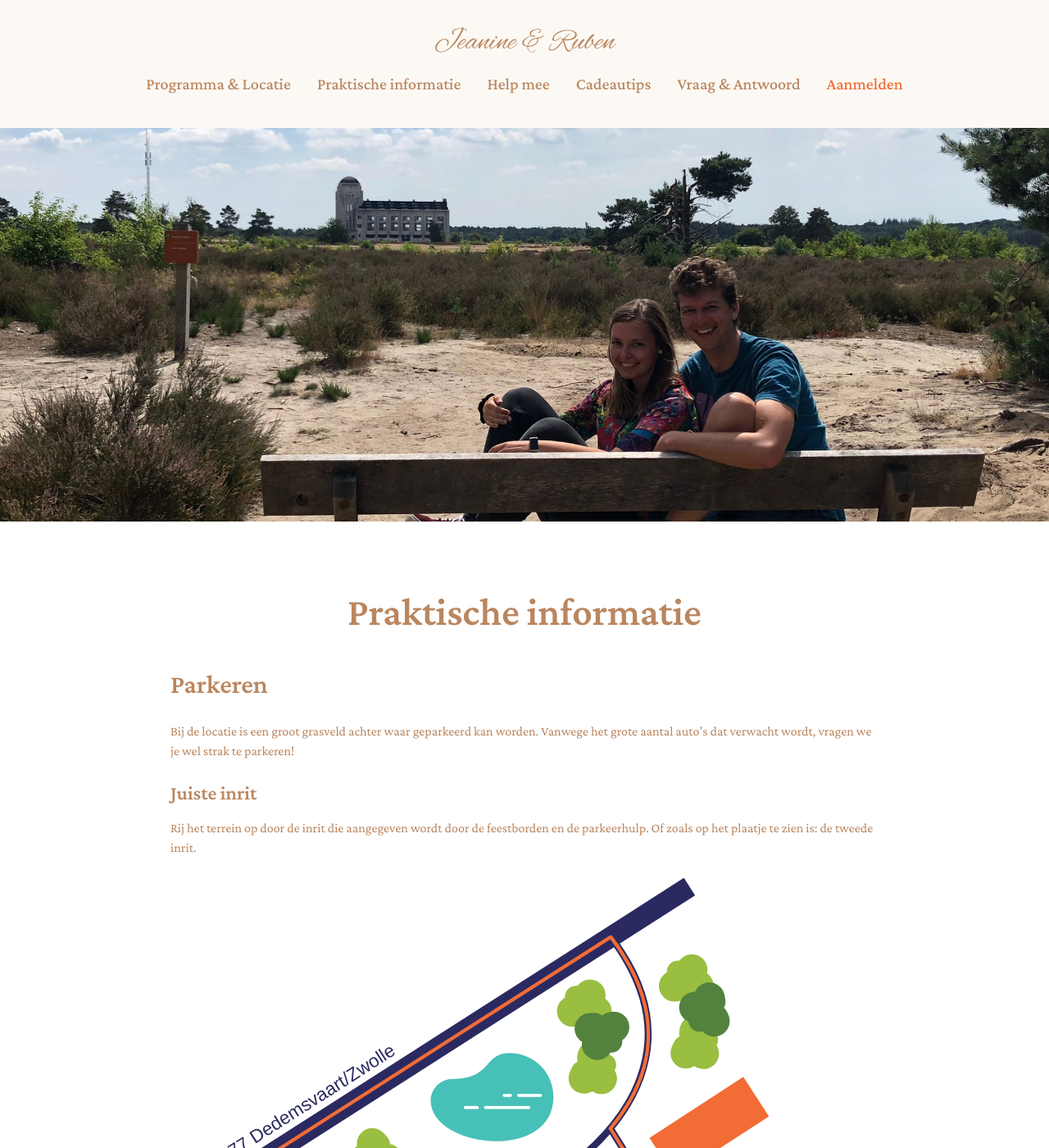
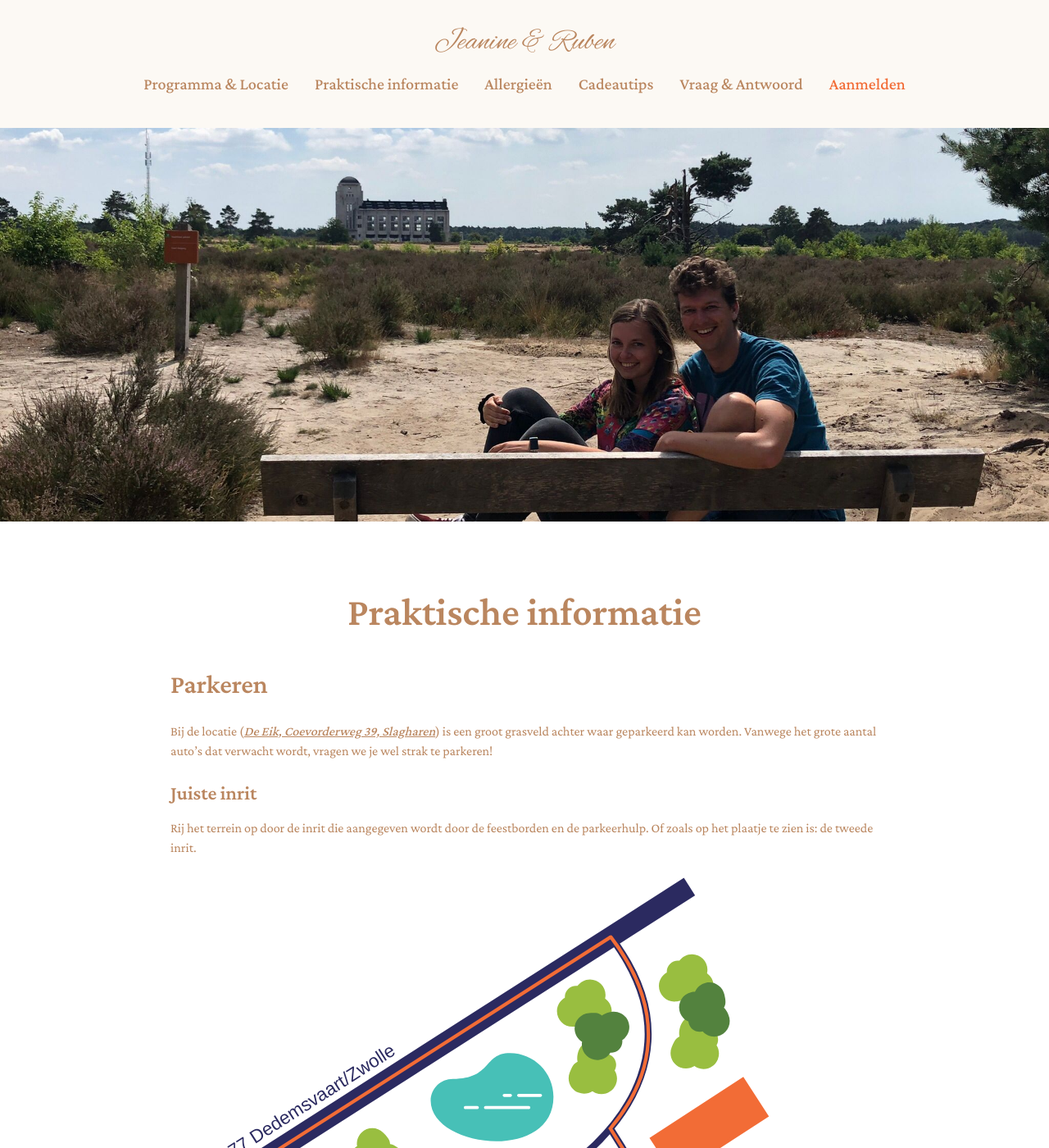
Before and after one commit to RubenSmit/bruiloftjeanineenruben.nl, a Jekyll site: the page built from praktische_informatie.markdown, in a window 1280 px wide and 1400 px high. Shown: the whole window at 82% size. Built offline with Jekyll 4.4.1, drawn with Linux system fonts in a browser that asks for light colours.

Commit message:
replace help with allergies

```diff
--- a/_layouts/default.html
+++ b/_layouts/default.html
@@ -42,7 +42,7 @@
       Locatie</a>
     <a href="/praktische_informatie" class="hidden md:inline p-2 hover:font-bold" data-menu="item">Praktische
       informatie</a>
-    <a href="/help_mee" class="hidden md:inline p-2 hover:font-bold" data-menu="item">Help mee</a>
+    <a href="/allergieen" class="hidden md:inline p-2 hover:font-bold" data-menu="item">Allergieën</a>
     <a href="/cadeautips" class="hidden md:inline p-2 hover:font-bold" data-menu="item">Cadeautips</a>
     <a href="/vraag_en_antwoord" class="hidden md:inline p-2 hover:font-bold" data-menu="item">Vraag & Antwoord</a>
     <a href="/aanmelden" class="hidden md:inline p-2 hover:font-bold text-secondary" data-menu="item">Aanmelden</a>
--- a/_layouts/home.html
+++ b/_layouts/home.html
@@ -59,9 +59,9 @@
       <h2 class="text-2xl mb-2">Aanmelden</h2>
       <p class="tex-base">Hier kun je je aanmelden zodat we genoeg stoelen en taart hebben.</p>
     </a>
-    <a href="/help_mee" class="bg-tan p-8">
-      <h2 class="text-2xl mb-2">Help mee</h2>
-      <p class="tex-base">Wil je helpen door iets mee te nemen of klaar te zetten?</p>
+    <a href="/allergieen" class="bg-tan p-8">
+      <h2 class="text-2xl mb-2">Allergieën</h2>
+      <p class="tex-base">Check hier wat je zeker niet kunt eten.</p>
     </a>
     <a href="/cadeautips" class="bg-tan p-8">
       <h2 class="text-2xl mb-2">Cadeautips</h2>
--- a/praktische_informatie.markdown
+++ b/praktische_informatie.markdown
@@ -4,7 +4,7 @@ description: Meer informatie over de overnachtingsmogelijkheden, locatie en ande
 layout: default
 ---
 ## Parkeren
-Bij de locatie is een groot grasveld achter waar geparkeerd kan worden. Vanwege het grote aantal auto's dat verwacht wordt, vragen we je wel strak te parkeren!
+Bij de locatie ([*De Eik, Coevorderweg 39, Slagharen*](https://maps.app.goo.gl/V8a8CPPXdgEKQNsh9)) is een groot grasveld achter waar geparkeerd kan worden. Vanwege het grote aantal auto's dat verwacht wordt, vragen we je wel strak te parkeren!
 
 ### Juiste inrit
 Rij het terrein op door de inrit die aangegeven wordt door de feestborden en de parkeerhulp. Of zoals op het plaatje te zien is: de tweede inrit.
--- a/programma_en_locatie.markdown
+++ b/programma_en_locatie.markdown
@@ -9,7 +9,7 @@ Ben je uitgenodigd voor de woensdag, woensdag-donderdag of dinsdag-donderdag? Kl
 {% include timeline.html %}
 
 ## Locatie
-[*De Eik, Coevorderweg 39, Slagharen*](https://maps.app.goo.gl/V8a8CPPXdgEKQNsh9)
+[*De Eik, Coevorderweg 39, Slagharen*](https://maps.app.goo.gl/V8a8CPPXdgEKQNsh9) (lees meer over [parkeren bij de locatie](https://bruiloftjeanineenruben.nl/praktische_informatie#parkeren))
 
 Onze hele bruiloft zal plaatsvinden op De Eik in Slagharen, een voormalige kloosterschool die omgebouwd is naar een schitterende trouwlocatie.
 
```
